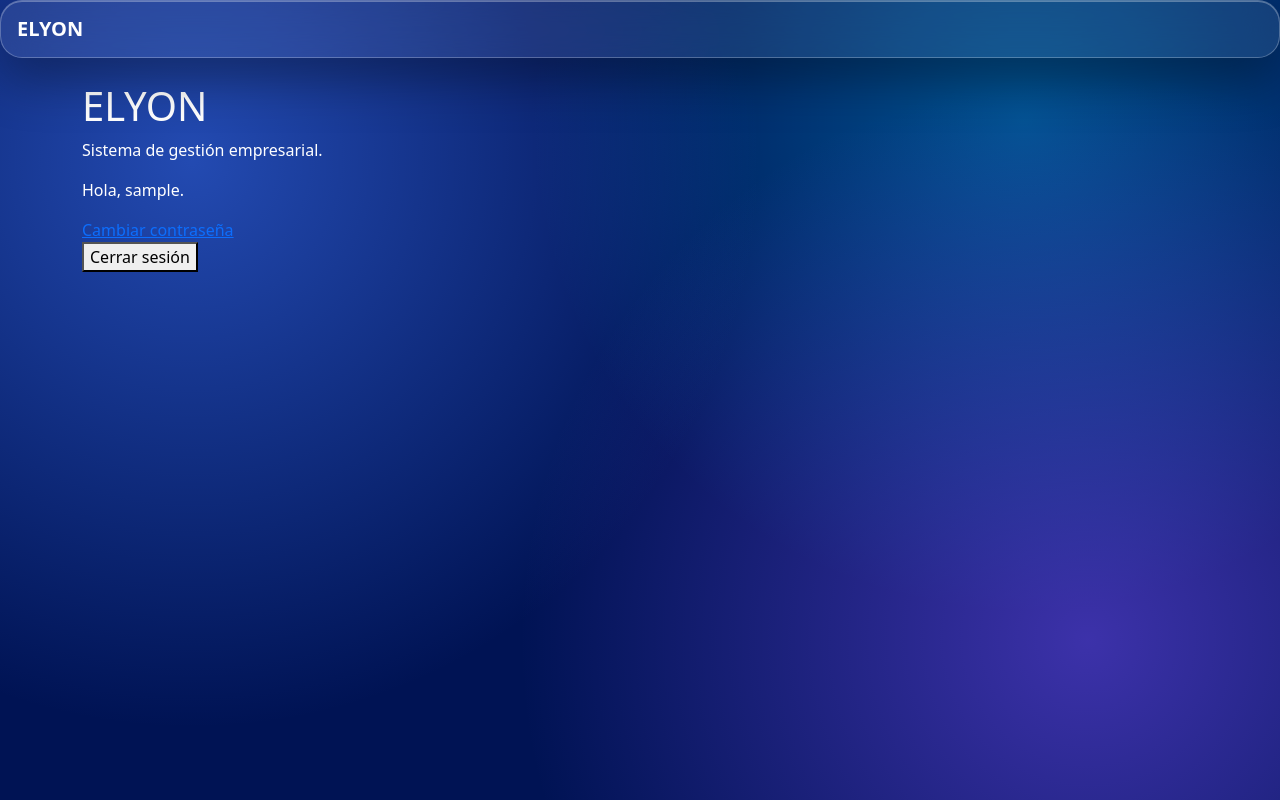
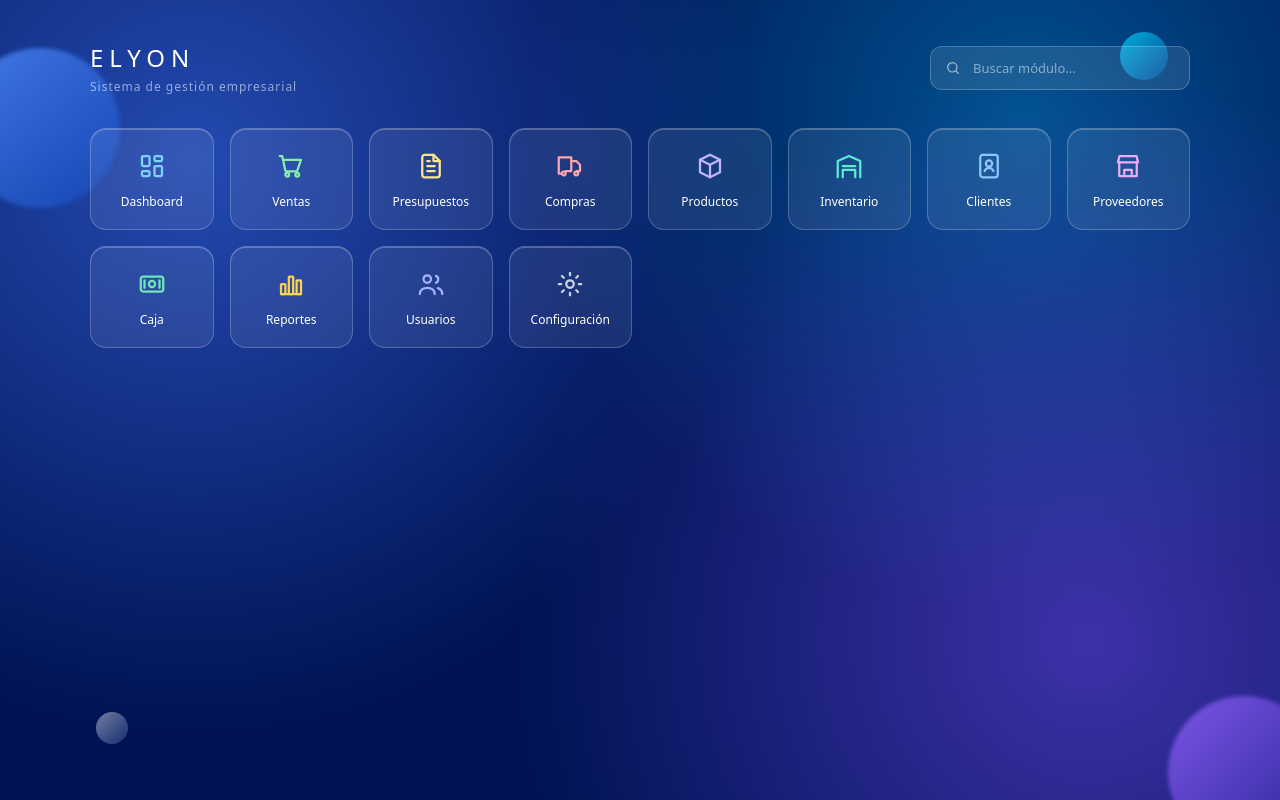
Before and after one commit to Samubarboza/elyon, a Django app: page / in a window 1280 px wide. Run offline with Django 5.2, Linux system fonts and the light colour scheme; the visitor is signed in with stand-in values (Sample User, id 1); parts of the project's set-up code (start-up, migrations or seed data) failed here and were passed over; some libraries are stand-ins or nearby versions.

Commit message:
se desarrollo el menu principal post-login con los modulos del sistema, replicando el diseno glassmorphism. se agrego menu.css en su capa propia

```diff
--- a/core/views.py
+++ b/core/views.py
@@ -1,5 +1,7 @@
+from django.contrib.auth.decorators import login_required
 from django.shortcuts import render
 
 
+@login_required
 def home(request):
     return render(request, 'core/home.html')
--- /dev/null
+++ b/static/css/menu.css
@@ -0,0 +1,89 @@
+/* Estilos propios del menu principal de modulos */
+
+.menu-screen {
+  position: relative;
+  min-height: 100vh;
+  padding: 40px 24px 56px;
+  overflow: hidden;
+}
+
+/* Circulos del diseno: los grandes asoman por las esquinas, los chicos son acentos */
+.menu-circle {
+  position: absolute;
+  z-index: 0;
+  border-radius: 50%;
+}
+.menu-circle-1 { top: 6vmin; left: -5vmin; width: clamp(140px, 20vmin, 260px); height: clamp(140px, 20vmin, 260px); background: linear-gradient(135deg, rgba(80, 140, 255, 0.8), rgba(0, 80, 220, 0.3)); filter: blur(2px); }
+.menu-circle-2 { bottom: -6vmin; right: -5vmin; width: clamp(130px, 19vmin, 240px); height: clamp(130px, 19vmin, 240px); background: linear-gradient(135deg, rgba(150, 100, 255, 0.75), rgba(60, 40, 200, 0.3)); filter: blur(2px); }
+.menu-circle-3 { top: 4vmin; right: 14vmin; width: clamp(40px, 6vmin, 70px); height: clamp(40px, 6vmin, 70px); background: linear-gradient(135deg, rgba(0, 220, 255, 0.7), rgba(0, 120, 255, 0.25)); }
+.menu-circle-4 { bottom: 7vmin; left: 12vmin; width: clamp(30px, 4vmin, 52px); height: clamp(30px, 4vmin, 52px); background: linear-gradient(135deg, rgba(255, 255, 255, 0.45), rgba(120, 160, 255, 0.18)); }
+
+.menu-content {
+  position: relative;
+  z-index: 1;
+  max-width: 1100px;
+  margin: 0 auto;
+}
+
+/* Encabezado: marca a la izquierda, buscador a la derecha */
+.menu-header {
+  display: flex;
+  align-items: center;
+  justify-content: space-between;
+  gap: 20px;
+  flex-wrap: wrap;
+  margin-bottom: 32px;
+}
+.menu-brand { font-size: 24px; font-weight: 500; letter-spacing: 6px; margin: 0; }
+.menu-subtitle { color: rgba(255, 255, 255, 0.55); font-size: 12px; letter-spacing: 1px; margin: 2px 0 0; }
+
+.menu-search { display: flex; align-items: center; gap: 10px; height: 44px; padding: 0 14px; width: 260px; max-width: 100%; }
+.menu-search input { flex: 1; background: transparent; border: none; outline: none; color: #ffffff; height: 100%; font-size: 13px; }
+.menu-search input::placeholder { color: rgba(255, 255, 255, 0.5); }
+
+/* Grilla de modulos: 6 por fila en escritorio, se adapta sola en pantallas chicas */
+.menu-grid {
+  display: grid;
+  grid-template-columns: repeat(auto-fill, minmax(120px, 1fr));
+  gap: 16px;
+}
+
+/* Cada modulo como tarjeta de vidrio */
+.menu-tile {
+  display: flex;
+  flex-direction: column;
+  align-items: center;
+  gap: 12px;
+  padding: 22px 8px 18px;
+  border-radius: 16px;
+  text-decoration: none;
+  background: rgba(255, 255, 255, 0.08);
+  border: 1px solid rgba(255, 255, 255, 0.22);
+  box-shadow: inset 0 1px 0 rgba(255, 255, 255, 0.25);
+  backdrop-filter: blur(16px);
+  -webkit-backdrop-filter: blur(16px);
+  transition: transform 0.35s cubic-bezier(0.22, 1, 0.36, 1), background 0.35s ease, border-color 0.35s ease, box-shadow 0.35s ease;
+}
+.menu-tile span { color: #ffffff; font-size: 12px; white-space: nowrap; overflow: hidden; text-overflow: ellipsis; max-width: 100%; }
+.menu-tile svg { transition: transform 0.35s cubic-bezier(0.22, 1, 0.36, 1); }
+
+/* Animacion macOS: el tile se eleva y el icono crece al pasar el mouse */
+.menu-tile:hover {
+  transform: translateY(-6px) scale(1.05);
+  background: rgba(255, 255, 255, 0.16);
+  border-color: rgba(255, 255, 255, 0.45);
+  box-shadow: inset 0 1px 0 rgba(255, 255, 255, 0.4), 0 14px 30px rgba(0, 0, 0, 0.35);
+}
+.menu-tile:hover svg { transform: scale(1.18); }
+.menu-tile:active { transform: translateY(-2px) scale(0.99); }
+
+/* Fallback solido donde no hay desenfoque */
+@supports not (backdrop-filter: blur(1px)) {
+  .menu-tile { background: rgba(20, 35, 90, 0.92); }
+}
+
+@media (prefers-reduced-motion: reduce) {
+  .menu-tile, .menu-tile svg { transition: none; }
+  .menu-tile:hover { transform: none; }
+  .menu-tile:hover svg { transform: none; }
+}
--- a/templates/core/home.html
+++ b/templates/core/home.html
@@ -1,16 +1,100 @@
 {% extends 'base.html' %}
+{% load static %}
+
+{% block title %}Menú principal - ELYON{% endblock %}
+
+{% block navbar %}{% endblock %}
+{% block main_class %}{% endblock %}
+
+{% block extrahead %}
+<link rel="stylesheet" href="{% static 'css/menu.css' %}">
+{% endblock %}
 
 {% block content %}
-<h1>ELYON</h1>
-<p>Sistema de gestión empresarial.</p>
-{% if user.is_authenticated %}
-    <p>Hola, {{ user.get_username }}.</p>
-    <a href="{% url 'users:password_change' %}">Cambiar contraseña</a>
-    <form method="post" action="{% url 'users:logout' %}">
-        {% csrf_token %}
-        <button type="submit">Cerrar sesión</button>
-    </form>
-{% else %}
-    <a href="{% url 'users:login' %}">Iniciar sesión</a>
-{% endif %}
+<div class="menu-screen">
+
+  <span class="menu-circle menu-circle-1"></span>
+  <span class="menu-circle menu-circle-2"></span>
+  <span class="menu-circle menu-circle-3"></span>
+  <span class="menu-circle menu-circle-4"></span>
+
+  <div class="menu-content fade-in">
+
+    <div class="menu-header">
+      <div>
+        <p class="menu-brand">ELYON</p>
+        <p class="menu-subtitle">Sistema de gestión empresarial</p>
+      </div>
+      <div class="menu-search glass-input">
+        <svg width="16" height="16" viewBox="0 0 24 24" fill="none" stroke="rgba(255,255,255,0.6)" stroke-width="1.8" stroke-linecap="round" stroke-linejoin="round"><circle cx="11" cy="11" r="7"/><path d="m20 20-3.5-3.5"/></svg>
+        <input type="text" placeholder="Buscar módulo...">
+      </div>
+    </div>
+
+    <!-- Para activar un modulo, reemplazar su div por un enlace con su url -->
+    <div class="menu-grid">
+
+      <div class="menu-tile" style="color: #7DD3FC;">
+        <svg width="30" height="30" viewBox="0 0 24 24" fill="none" stroke="currentColor" stroke-width="1.8" stroke-linecap="round" stroke-linejoin="round"><rect x="4" y="4" width="6" height="8" rx="1"/><rect x="4" y="16" width="6" height="4" rx="1"/><rect x="14" y="4" width="6" height="4" rx="1"/><rect x="14" y="12" width="6" height="8" rx="1"/></svg>
+        <span>Dashboard</span>
+      </div>
+
+      <div class="menu-tile" style="color: #86EFAC;">
+        <svg width="30" height="30" viewBox="0 0 24 24" fill="none" stroke="currentColor" stroke-width="1.8" stroke-linecap="round" stroke-linejoin="round"><circle cx="9" cy="19" r="1.5"/><circle cx="17" cy="19" r="1.5"/><path d="M3 4h2l2.4 11.5a1 1 0 0 0 1 .8h7.7a1 1 0 0 0 1-.8L20 7H6"/></svg>
+        <span>Ventas</span>
+      </div>
+
+      <div class="menu-tile" style="color: #FDE68A;">
+        <svg width="30" height="30" viewBox="0 0 24 24" fill="none" stroke="currentColor" stroke-width="1.8" stroke-linecap="round" stroke-linejoin="round"><path d="M14 3H7a2 2 0 0 0-2 2v14a2 2 0 0 0 2 2h10a2 2 0 0 0 2-2V8z"/><path d="M14 3v5h5"/><path d="M9 8h2M9 12h6M9 16h6"/></svg>
+        <span>Presupuestos</span>
+      </div>
+
+      <div class="menu-tile" style="color: #FDA4AF;">
+        <svg width="30" height="30" viewBox="0 0 24 24" fill="none" stroke="currentColor" stroke-width="1.8" stroke-linecap="round" stroke-linejoin="round"><circle cx="7" cy="18" r="1.5"/><circle cx="17" cy="18" r="1.5"/><path d="M5 18H3V5h10v11H8.5"/><path d="M13 8h4l3 3v5h-2.5"/></svg>
+        <span>Compras</span>
+      </div>
+
+      <div class="menu-tile" style="color: #C4B5FD;">
+        <svg width="30" height="30" viewBox="0 0 24 24" fill="none" stroke="currentColor" stroke-width="1.8" stroke-linecap="round" stroke-linejoin="round"><path d="M12 3 4 7v10l8 4 8-4V7z"/><path d="M4 7l8 4 8-4M12 11v10"/></svg>
+        <span>Productos</span>
+      </div>
+
+      <div class="menu-tile" style="color: #5EEAD4;">
+        <svg width="30" height="30" viewBox="0 0 24 24" fill="none" stroke="currentColor" stroke-width="1.8" stroke-linecap="round" stroke-linejoin="round"><path d="M3 21V8l9-4 9 4v13"/><path d="M7 21v-6h10v6M7 12h10"/></svg>
+        <span>Inventario</span>
+      </div>
+
+      <div class="menu-tile" style="color: #93C5FD;">
+        <svg width="30" height="30" viewBox="0 0 24 24" fill="none" stroke="currentColor" stroke-width="1.8" stroke-linecap="round" stroke-linejoin="round"><rect x="5" y="3" width="14" height="18" rx="2"/><circle cx="12" cy="10" r="2.5"/><path d="M8.5 16c.7-1.6 2-2.5 3.5-2.5s2.8.9 3.5 2.5"/></svg>
+        <span>Clientes</span>
+      </div>
+
+      <div class="menu-tile" style="color: #F0ABFC;">
+        <svg width="30" height="30" viewBox="0 0 24 24" fill="none" stroke="currentColor" stroke-width="1.8" stroke-linecap="round" stroke-linejoin="round"><path d="M4 9h16l-1.2-5H5.2z"/><path d="M5 9v11h14V9"/><path d="M9 20v-5h6v5"/></svg>
+        <span>Proveedores</span>
+      </div>
+
+      <div class="menu-tile" style="color: #6EE7B7;">
+        <svg width="30" height="30" viewBox="0 0 24 24" fill="none" stroke="currentColor" stroke-width="1.8" stroke-linecap="round" stroke-linejoin="round"><rect x="3" y="6" width="18" height="12" rx="2"/><circle cx="12" cy="12" r="2.5"/><path d="M6 9v6M18 9v6"/></svg>
+        <span>Caja</span>
+      </div>
+
+      <div class="menu-tile" style="color: #FCD34D;">
+        <svg width="30" height="30" viewBox="0 0 24 24" fill="none" stroke="currentColor" stroke-width="1.8" stroke-linecap="round" stroke-linejoin="round"><path d="M4 20h16"/><rect x="4" y="12" width="3.5" height="8" rx="0.5"/><rect x="10.25" y="6" width="3.5" height="14" rx="0.5"/><rect x="16.5" y="9" width="3.5" height="11" rx="0.5"/></svg>
+        <span>Reportes</span>
+      </div>
+
+      <a href="{% url 'users:user_list' %}" class="menu-tile" style="color: #A5B4FC;">
+        <svg width="30" height="30" viewBox="0 0 24 24" fill="none" stroke="currentColor" stroke-width="1.8" stroke-linecap="round" stroke-linejoin="round"><circle cx="9" cy="8" r="3"/><path d="M3 20c0-3 2.7-5 6-5s6 2 6 5"/><path d="M16 5.5a3 3 0 0 1 0 5.5M21 20c0-2.3-1.5-4-3.5-4.7"/></svg>
+        <span>Usuarios</span>
+      </a>
+
+      <div class="menu-tile" style="color: #CBD5E1;">
+        <svg width="30" height="30" viewBox="0 0 24 24" fill="none" stroke="currentColor" stroke-width="1.8" stroke-linecap="round" stroke-linejoin="round"><circle cx="12" cy="12" r="3"/><path d="M12 3v2M12 19v2M3 12h2M19 12h2M5.6 5.6 7 7M17 17l1.4 1.4M18.4 5.6 17 7M7 17l-1.4 1.4"/></svg>
+        <span>Configuración</span>
+      </div>
+
+    </div>
+  </div>
+</div>
 {% endblock %}
```
